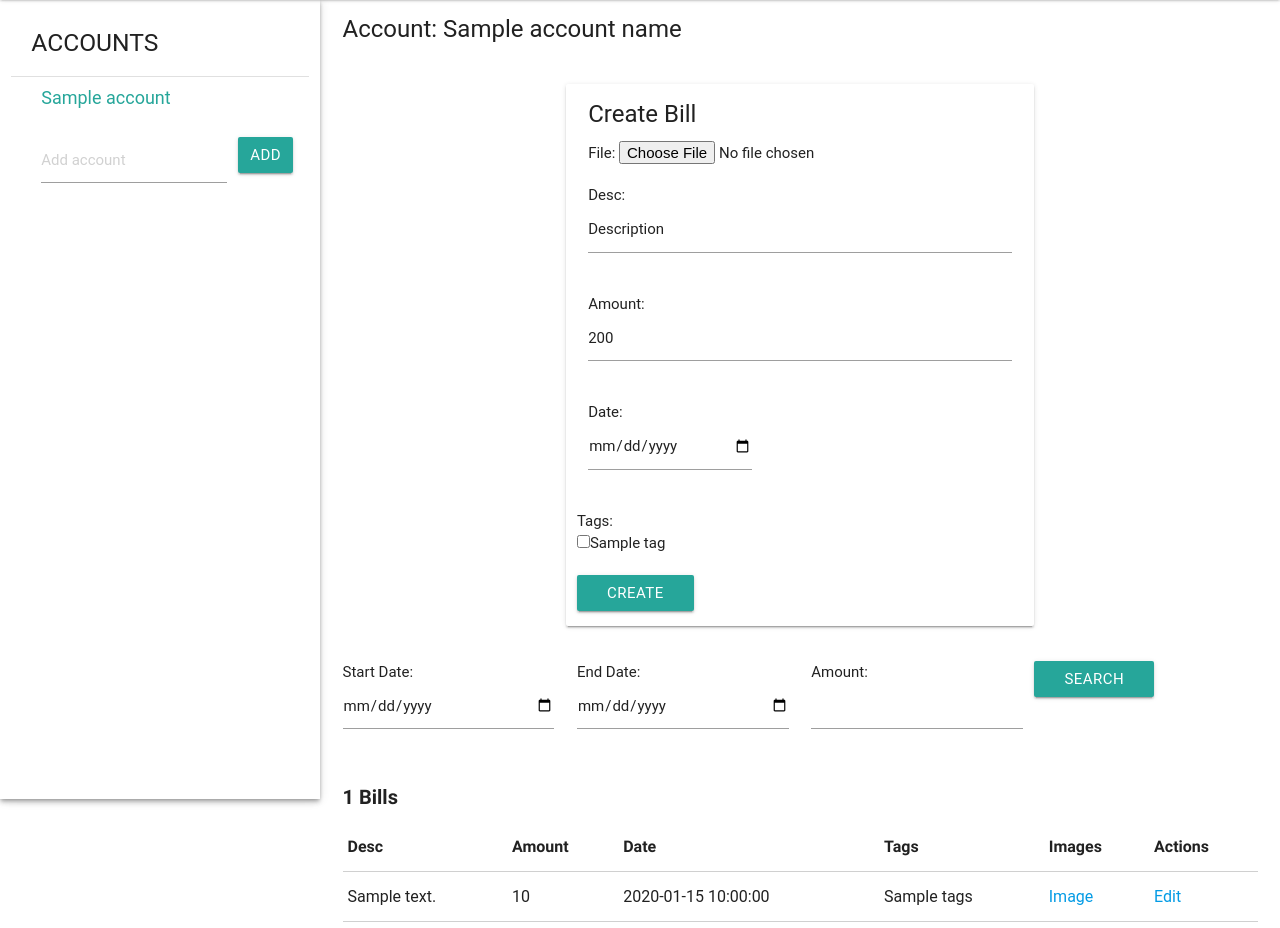
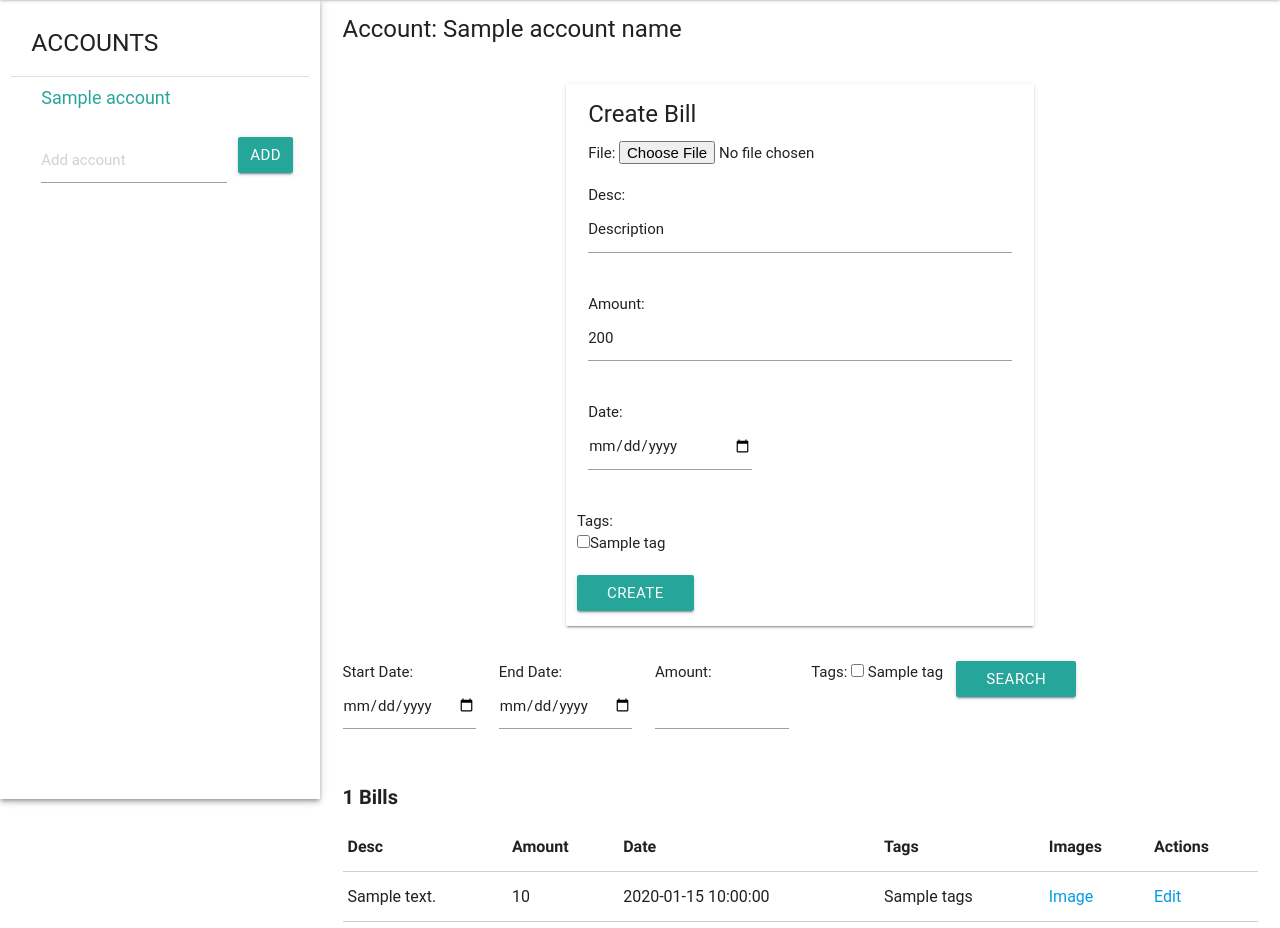
Before and after one commit to ravibhim/simple_bills, a Python web app: template web/templates/account_detail.html in a window 1280 px wide. Shown: the part 65-993 px from the top of the page. Run offline with Jinja, Linux system fonts and the light colour scheme; the template is opened without the code that fills it: most values are stand-ins (such as "Sample title", 1, 10 or a date in 2020); some libraries are stand-ins or nearby versions; some web fonts are replaced.

Commit message:
search on tags

```diff
--- a/web/apis/api_utils.py
+++ b/web/apis/api_utils.py
@@ -1,4 +1,5 @@
 import logging
+import endpoints
 
 from google.appengine.api import images
 from google.appengine.ext import blobstore
--- a/web/templates/account_detail.html
+++ b/web/templates/account_detail.html
@@ -48,9 +48,15 @@
 
         <div class="row">
           <form method="get">
-            <span class="col s3">Start Date: <input name="search_start_date" type="date" value="{{search_start_date}}"></span>
-            <span class="col s3">End Date: <input name="search_end_date" type="date" value="{{search_end_date}}"></span>
-            <span class="col s3">Amount: <input name="search_amount" value="{{search_amount}}"></span>
+            <span class="col s2">Start Date: <input name="search_start_date" type="date" value="{{search_start_date}}"></span>
+            <span class="col s2">End Date: <input name="search_end_date" type="date" value="{{search_end_date}}"></span>
+            <span class="col s2">Amount: <input name="search_amount" value="{{search_amount}}"></span>
+            <span class="col s2">
+              Tags:
+              {% for tag in account_tags %}
+                <input type="checkbox" name="search_tags" value="{{tag}}"> {{tag}}
+              {% endfor %}
+            </span>
             <button class="btn waves-effect waves-light" type="submit" name="action" >Search</button>
           </form>
         </div>
--- a/web/views/account.py
+++ b/web/views/account.py
@@ -28,12 +28,14 @@ class AccountDetail(BaseHandler):
         search_start_date = self.request.get('search_start_date')
         search_end_date = self.request.get('search_end_date')
         search_amount = self.request.get('search_amount')
+        search_tags = self.request.get('search_tags', allow_multiple=True)
         search_bills_service = get_service(self.session, 'search_bills')
 
         search_request_body = {
                     'accountId': account_id,
                     'start_date': search_start_date,
                     'end_date': search_end_date,
+                    'tags': listToStringMessages(search_tags)
                 }
         if search_amount:
             search_request_body['amount'] = search_amount
--- a/web/views/bill.py
+++ b/web/views/bill.py
@@ -2,7 +2,6 @@ from view_imports import *
 
 import os
 from dateutil import parser
-from utils import uploadBillImageToStaging
 
 class CreateBill(BaseHandler):
     def _isFileUploaded(self):
@@ -24,6 +23,7 @@ class CreateBill(BaseHandler):
         tags_json = []
         for tag in tags:
             tags_json.append({'data': tag})
+        tags_json = listToStringMessages(tags)
 
         body = {
             'accountId': account_id,
--- a/web/views/view_imports/common.py
+++ b/web/views/view_imports/common.py
@@ -4,3 +4,4 @@ from oauth import *
 
 import settings
 import pprint
+from views.utils import *
```
Also changed, not shown: web/views/utils.py (+7 -0 lines).
